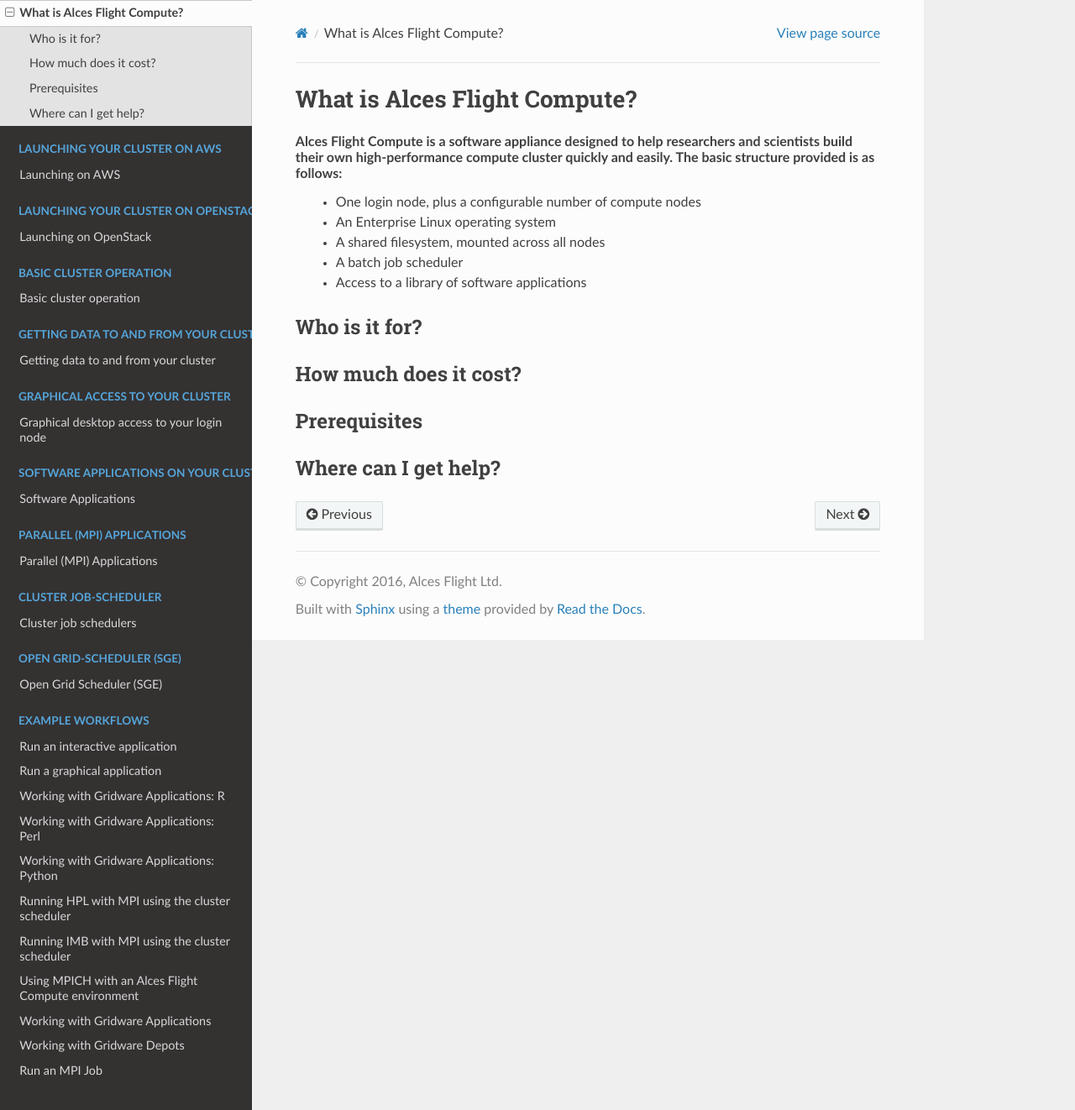
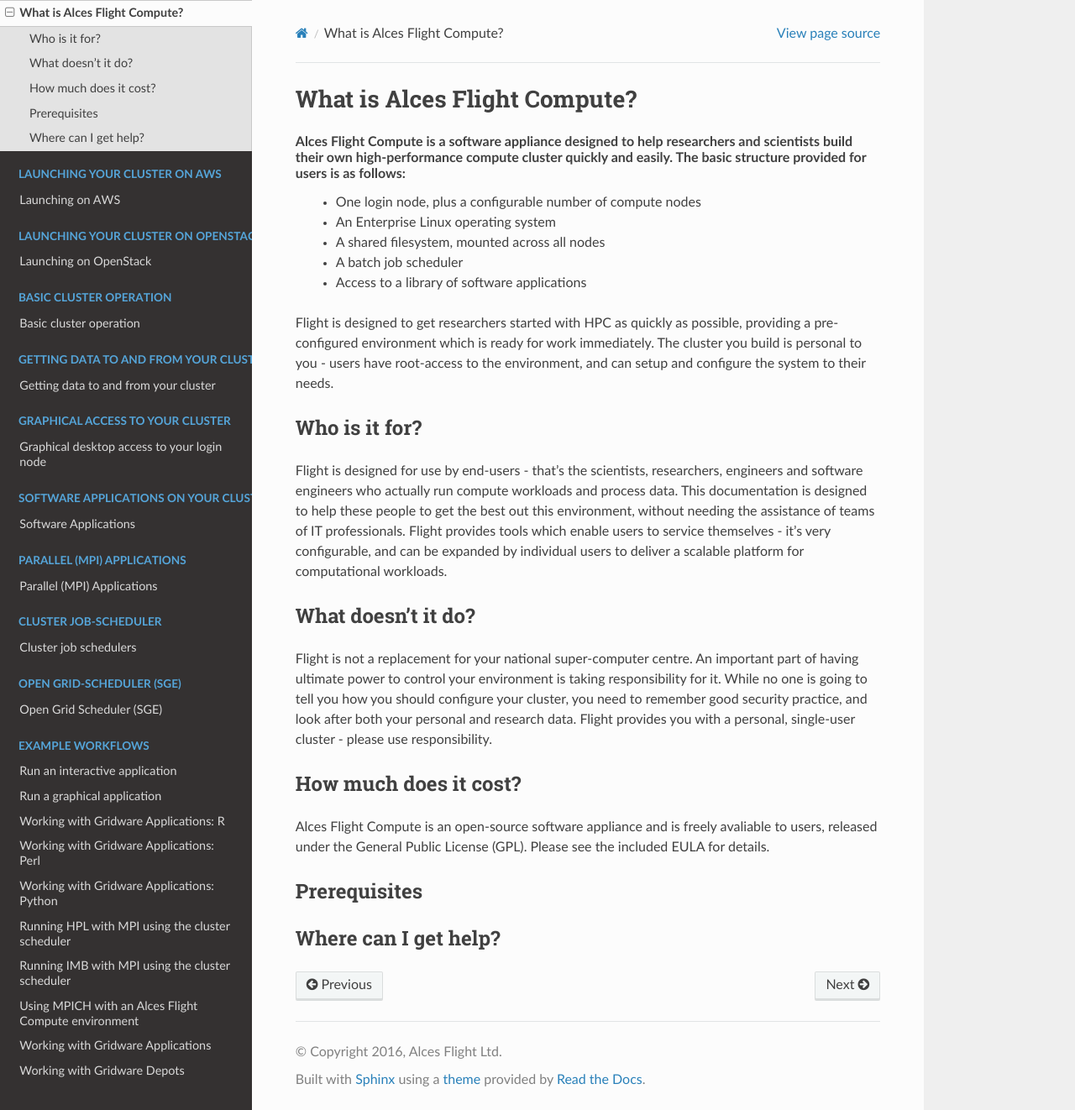
Before and after one commit to alces-software/flight-appliance-docs, a Sphinx documentation site: the page built from docs/source/overview/whatisit.rst, in a window 1280 px wide and 1322 px high. Shown: the whole window at 84% size. Built offline with Sphinx 7.4.7 and the Read the Docs theme 2.0.0, drawn with Linux system fonts in a browser that asks for light colours; pages that are not in the unit, such as notebooks, are missing from menus.

Commit message:
Update whatisit.rst
Updated flight overview info

```diff
--- a/docs/source/overview/whatisit.rst
+++ b/docs/source/overview/whatisit.rst
@@ -3,21 +3,32 @@
 What is Alces Flight Compute?
 =============================
 
-Alces Flight Compute is a software appliance designed to help researchers and scientists build their own high-performance compute cluster quickly and easily. The basic structure provided is as follows:
+Alces Flight Compute is a software appliance designed to help researchers and scientists build their own high-performance compute cluster quickly and easily. The basic structure provided for users is as follows:
  - One login node, plus a configurable number of compute nodes
  - An Enterprise Linux operating system
  - A shared filesystem, mounted across all nodes
  - A batch job scheduler
  - Access to a library of software applications
 
+Flight is designed to get researchers started with HPC as quickly as possible, providing a pre-configured environment which is ready for work immediately. The cluster you build is personal to you - users have root-access to the environment, and can setup and configure the system to their needs.
 
 Who is it for?
 --------------
+
+Flight is designed for use by end-users - that's the scientists, researchers, engineers and software engineers who actually run compute workloads and process data. This documentation is designed to help these people to get the best out this environment, without needing the assistance of teams of IT professionals. Flight provides tools which enable users to service themselves - it's very configurable, and can be expanded by individual users to deliver a scalable platform for computational workloads.
+
+
+What doesn't it do?
+-------------------
+
+Flight is not a replacement for your national super-computer centre. An important part of having ultimate power to control your environment is taking responsibility for it. While no one is going to tell you how you should configure your cluster, you need to remember good security practice, and look after both your personal and research data. Flight provides you with a personal, single-user cluster - please use responsibility.
 
 
 
 How much does it cost?
 ----------------------
+
+Alces Flight Compute is an open-source software appliance and is freely avaliable to users, released under the General Public License (GPL). Please see the included EULA for details.
 
 
 
```
